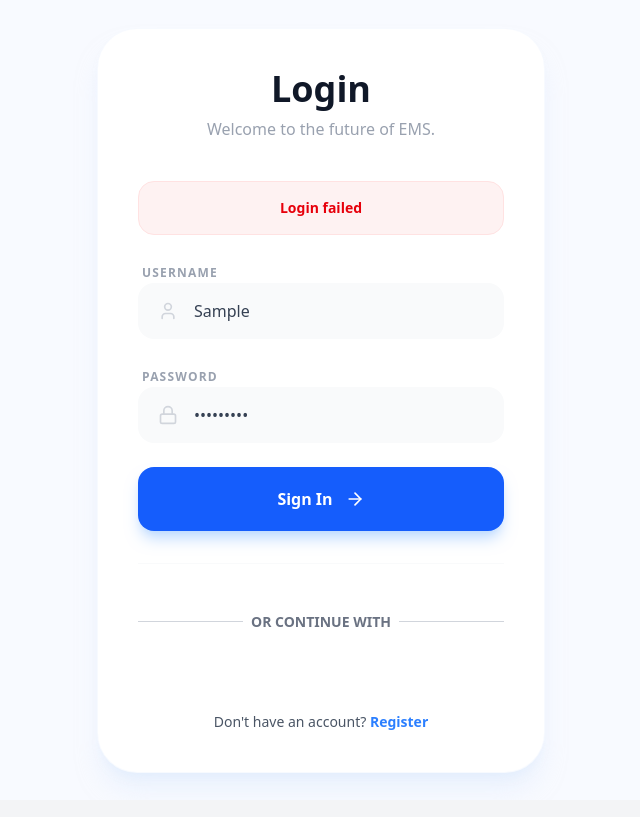
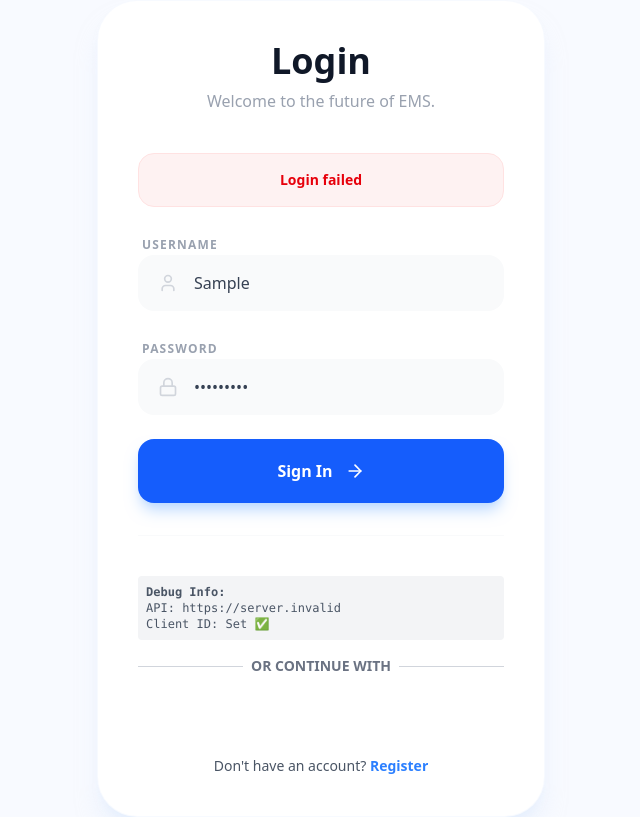
Before and after one commit to lokesh-kashyap3440/employees-management-system, a React (Vite) app in the folder frontend/: page / in a window 1280 px wide. Both pictures are taken after typing "Sample", "Sample123" into the empty fields and a click on the button "Sign In". Shown: the whole page, without its empty margins (319-959 px from the left). Built offline with nearby package versions, Linux system fonts and the light colour scheme; no server answers.

Commit message:
Add request logging to backend and debug info to login page

```diff
--- a/frontend/src/pages/LoginPage.tsx
+++ b/frontend/src/pages/LoginPage.tsx
@@ -58,6 +58,9 @@ export const LoginPage: React.FC<LoginPageProps> = ({ onLoginSuccess, onNavigate
     }
   };
 
+  const API_URL = import.meta.env.VITE_API_URL || 'http://localhost:3000';
+  const CLIENT_ID = import.meta.env.VITE_GOOGLE_CLIENT_ID;
+
   return (
     <AuthForm
       title="Login"
@@ -66,6 +69,13 @@ export const LoginPage: React.FC<LoginPageProps> = ({ onLoginSuccess, onNavigate
       error={error}
       buttonText="Sign In"
     >
+      {error && (
+        <div className="mt-2 p-2 bg-gray-100 rounded text-xs font-mono text-gray-600 break-all">
+          <p><strong>Debug Info:</strong></p>
+          <p>API: {API_URL}</p>
+          <p>Client ID: {CLIENT_ID ? 'Set ✅' : 'Missing ❌'}</p>
+        </div>
+      )}
       <div className="flex flex-col gap-4 mt-4">
         <div className="relative">
           <div className="absolute inset-0 flex items-center">
```
Also changed, not shown: 1 other file (tests, documents, lock files or other folders).
